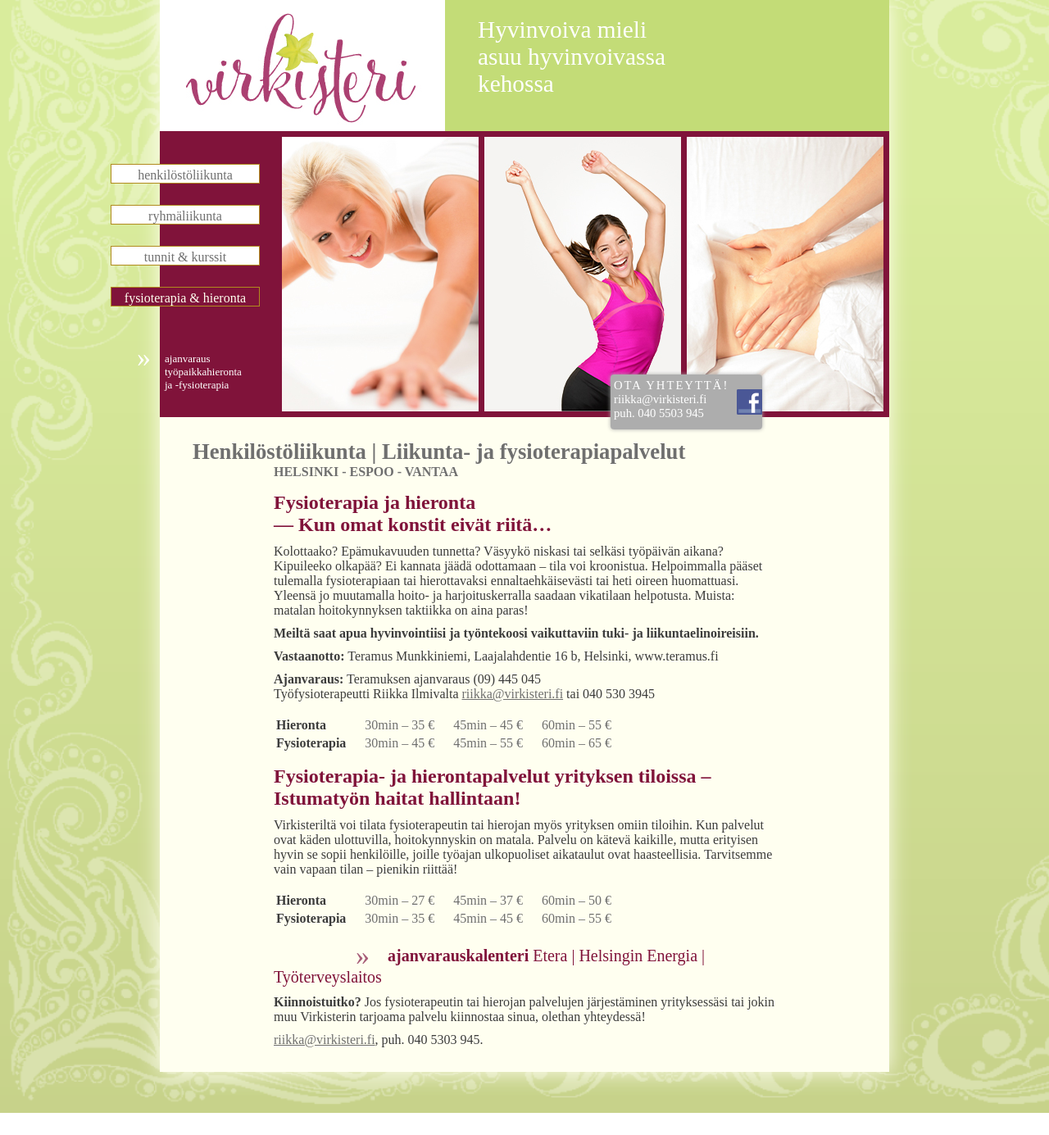
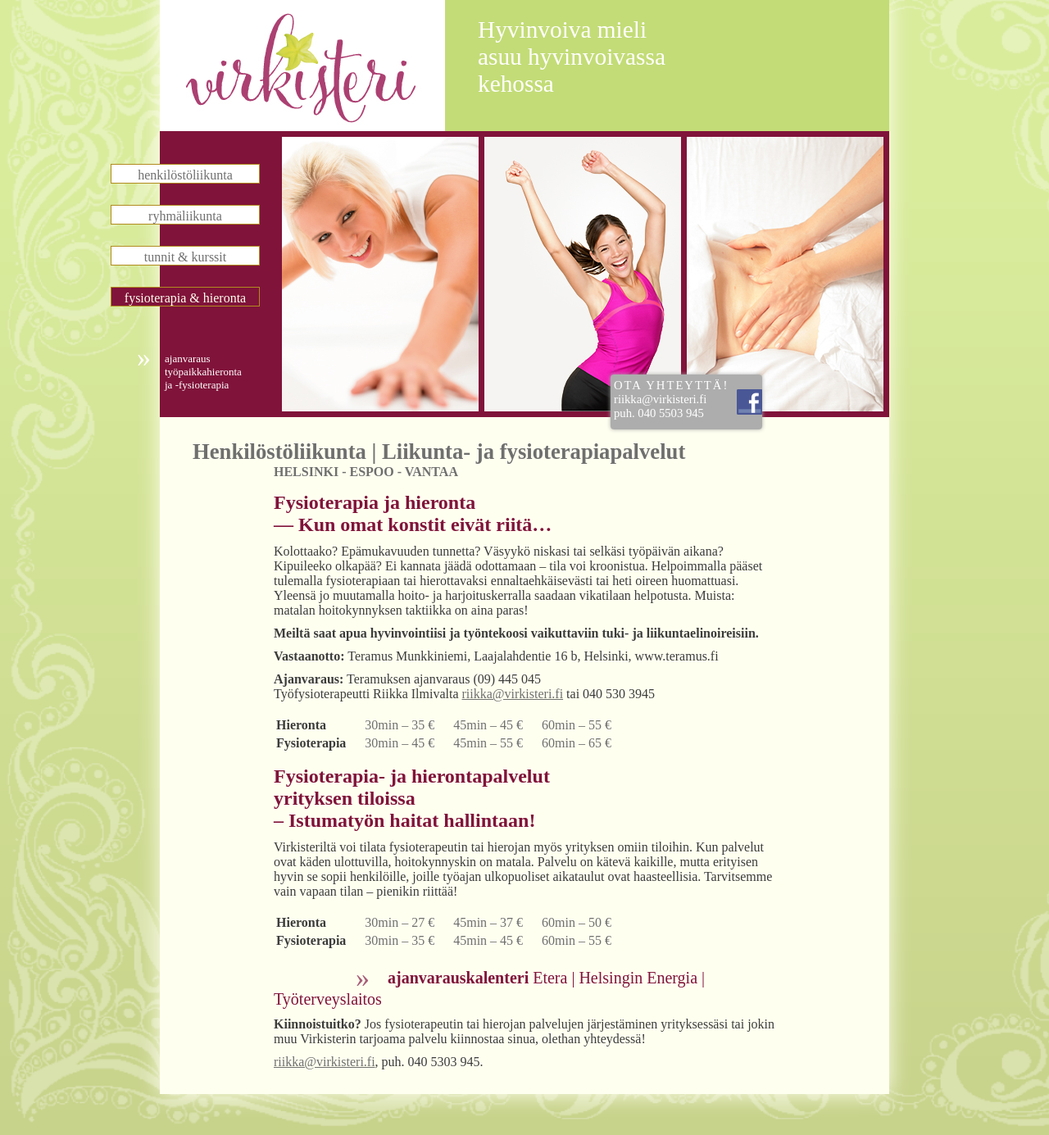
Before and after one commit to sdsykes-web/virkisteri, a Jekyll site: the page built from fysioterapia.md, in a window 1280 px wide. Shown: the whole page at 82% size. Built offline with Jekyll 4.4.1, drawn with Linux system fonts in a browser that asks for light colours; some web fonts are replaced; before the commit the page ends 1358 px from its top, so only the background shows below that.

```diff
--- a/fysioterapia.md
+++ b/fysioterapia.md
@@ -23,7 +23,7 @@ Työfysioterapeutti Riikka Ilmivalta [riikka@virkisteri.fi](mailto:riikka@virkis
   </tr>
 </table>
 
-### Fysioterapia- ja hierontapalvelut yrityksen tiloissa – Istumatyön haitat hallintaan!
+### Fysioterapia- ja hierontapalvelut<br>yrityksen tiloissa<br>– Istumatyön haitat hallintaan!
 
 Virkisteriltä voi tilata fysioterapeutin tai hierojan myös yrityksen omiin tiloihin. Kun palvelut ovat käden ulottuvilla, hoitokynnyskin on matala. Palvelu on kätevä kaikille, mutta erityisen hyvin se sopii henkilöille, joille työajan ulkopuoliset aikataulut ovat haasteellisia. Tarvitsemme vain vapaan tilan – pienikin riittää!
 
```
